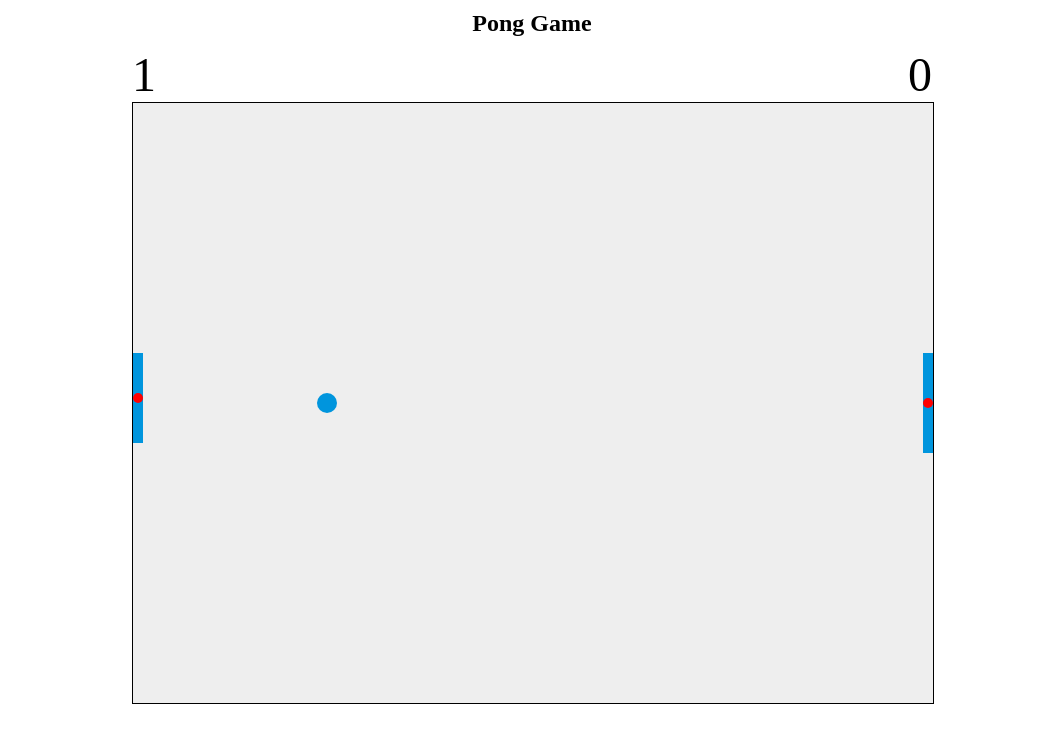
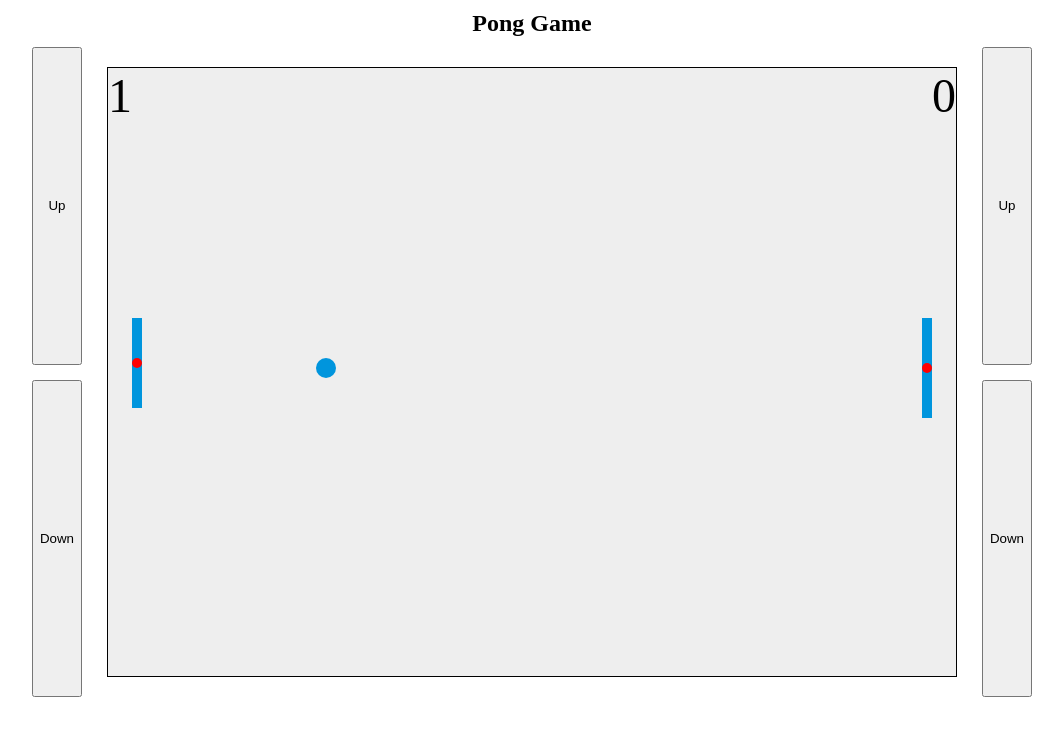
Before and after one commit to Kamilimak123/Simple2PPong, a plain HTML site: page index.html in a window 1280 px wide. Shown: the whole page, without its empty margins (108-1171 px from the left). Drawn offline with Linux system fonts and the light colour scheme.

Commit message:
Added button controls

```diff
--- a/index.html
+++ b/index.html
@@ -10,11 +10,13 @@
             margin: 0;
         }
 
-        canvas {
+        .canvasStyle {
             background: #eee;
             display: block;
             margin: 20px auto;
             border: 1px solid #000000;
+            grid-row: 1/3;
+            grid-column: 2;
         }
 
         .container {
@@ -22,20 +24,49 @@
             text-align: center;
         }
 
-        .gameContainer {
-            margin: 10px auto;
-            text-align: center;
-            font-size: 3rem;
-            width: 800px;
-            height: 600px;
+        #movement_button1 {
+            grid-column: 1;
+            grid-row: 1;
+        }
+
+        #movement_button2 {
+            grid-column: 1;
+            grid-row: 2;
+        }
+
+        #movement_button3 {
+            grid-column: 3;
+            grid-row: 1;
+        }
+
+        #movement_button4 {
+            grid-column: 3;
+            grid-row: 2;
         }
 
         #leftScore {
             float: left;
+            text-align: center;
+            font-size: 3rem;
         }
 
         #rightScore {
             float: right;
+            text-align: center;
+            font-size: 3rem;
+        }
+
+        .grid {
+            display: grid;
+            margin: 10px auto;
+            text-align: center;
+            font-size: 3rem;
+            width: 1000px;
+            height: 650px;
+            grid-template-rows: 1fr 1fr;
+            grid-template-columns: 50px 1fr 50px;
+            grid-gap: 15px;
+            overflow: auto;
         }
     </style>
 </head>
@@ -45,9 +76,20 @@
         <h2 class="item">Pong Game</h2>
     </div>
 
-    <div class="gameContainer" width="800" height="600">
-        <span id="leftScore">0</span> <span id="rightScore">0</span>
-        <canvas id="myCanvas" width="800" height="600"></canvas>
+    <div class="grid">
+
+        <button id="movement_button1" onmousedown="mouseDown(1)" onmouseup="mouseUp(1)">Up</button>
+        <button id="movement_button2" onmousedown="mouseDown(2)" onmouseup="mouseUp(2)">Down</button>
+        <div class="canvasStyle">
+            <span id="leftScore">0</span> <span id="rightScore">0</span>
+            <canvas id="myCanvas" width="800" height="600"></canvas>
+        </div>
+
+        <button id="movement_button3" onmousedown="mouseDown(3)" onmouseup="mouseUp(3)">Up</button>
+        <button id="movement_button4" onmousedown="mouseDown(4)" onmouseup="mouseUp(4)">Down</button>
+
+
+
     </div>
 
     <script>
@@ -80,6 +122,20 @@
 
         document.addEventListener("keydown", keyDownHandler, false);
         document.addEventListener("keyup", keyUpHandler, false);
+
+        function mouseDown(arg) {
+            if (arg === 1) WPressed = true;
+            if (arg === 2) SPressed = true;
+            if (arg === 3) UpPressed = true;
+            if (arg === 4) DownPressed = true;
+        }
+
+        function mouseUp(arg) {
+            if (arg === 1) WPressed = false;
+            if (arg === 2) SPressed = false;
+            if (arg === 3) UpPressed = false;
+            if (arg === 4) DownPressed = false;
+        }
 
         function keyDownHandler(e) {
             if (e.key == "Up" || e.key == "ArrowUp") {
@@ -158,13 +214,13 @@
             ctx.closePath();
 
             ctx.beginPath();
-            ctx.rect(790, rightPaddleY, rightPaddleWidth, rightPaddleHeight);
+            ctx.rect(canvas.width - 10, rightPaddleY, rightPaddleWidth, rightPaddleHeight);
             ctx.fillStyle = "#0095DD";
             ctx.fill();
             ctx.closePath();
 
             ctx.beginPath();
-            ctx.arc(795, rightPaddleY + rightPaddleHeight / 2, 5, 0, Math.PI * 2);
+            ctx.arc(canvas.width - 5, rightPaddleY + rightPaddleHeight / 2, 5, 0, Math.PI * 2);
             ctx.fillStyle = "#FF0000";
             ctx.fill();
             ctx.closePath();
```
